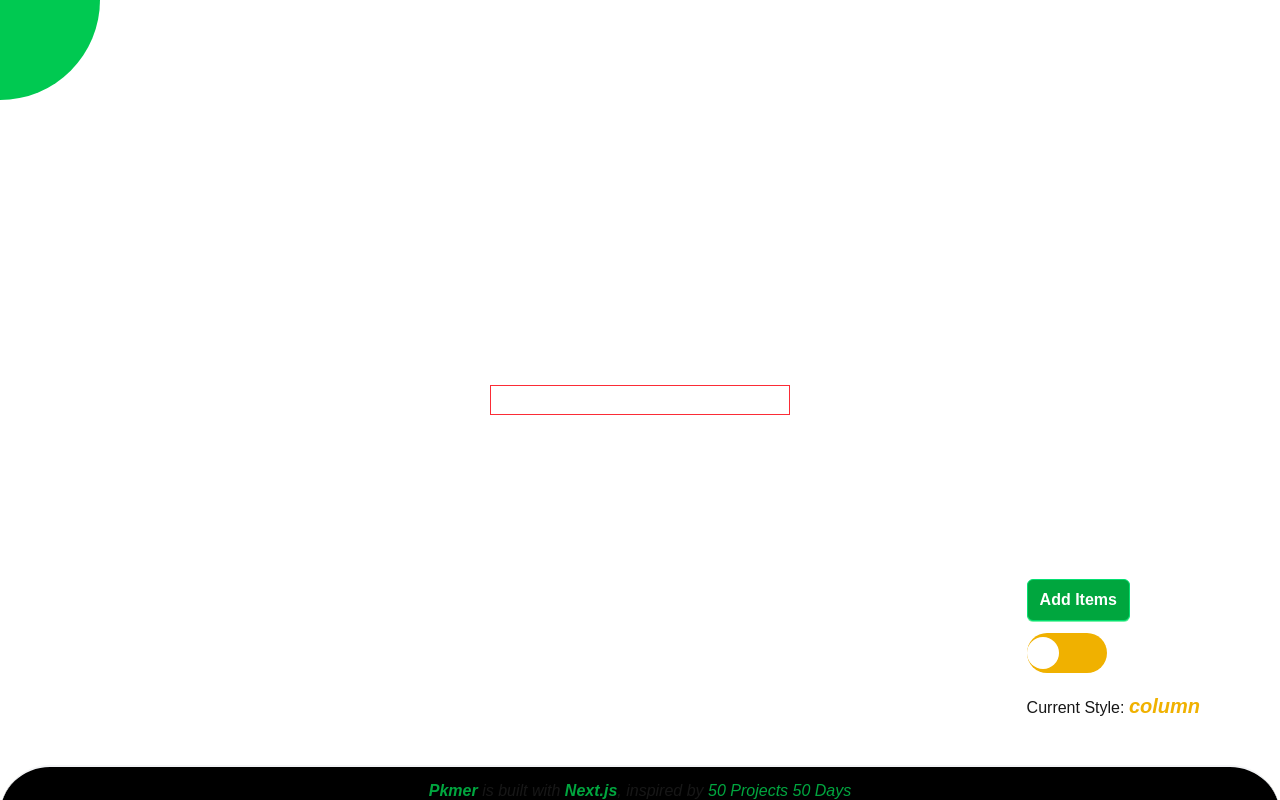
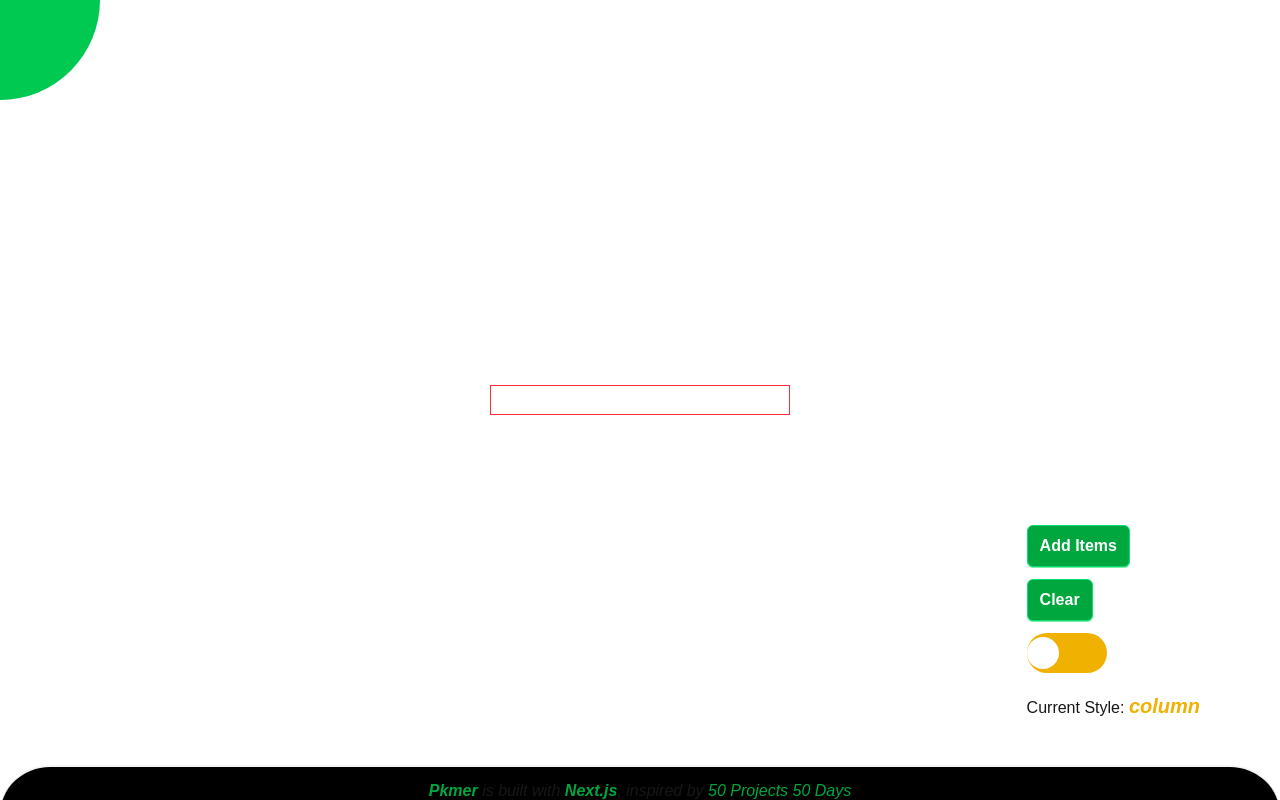
Before and after one commit to upangka/50days50projectsUseNextJs, a Next.js app: page /adding-and-removing-items-animated in a window 1280 px wide. Built offline with nearby package versions, Linux system fonts and the light colour scheme; some icons are missing.

Commit message:
feat(finished): 完成清楚

```diff
--- a/src/app/(cases)/adding-and-removing-items-animated/page.tsx
+++ b/src/app/(cases)/adding-and-removing-items-animated/page.tsx
@@ -35,6 +35,18 @@ export default function AddingAndRemovingItemsAnimatedPage() {
       id: string
     }[]
   >([])
+
+  async function clear() {
+    for (let i = 0; i < items.length; i++) {
+      const it = items[i]
+      setTimeout(
+        () => {
+          removeItem(it.id)
+        },
+        300 * (i + 1)
+      )
+    }
+  }
 
   function addItem() {
     console.log(unikey)
@@ -147,6 +159,7 @@ export default function AddingAndRemovingItemsAnimatedPage() {
       {/* 控制面板 */}
       <section className='absolute right-20 bottom-20 flex flex-col items-start justify-center gap-3'>
         <Button onClick={addItem}>Add Items</Button>
+        <Button onClick={clear}>Clear</Button>
         <div>
           <ToggleBall
             isOpen={direction === 'row'}
```
